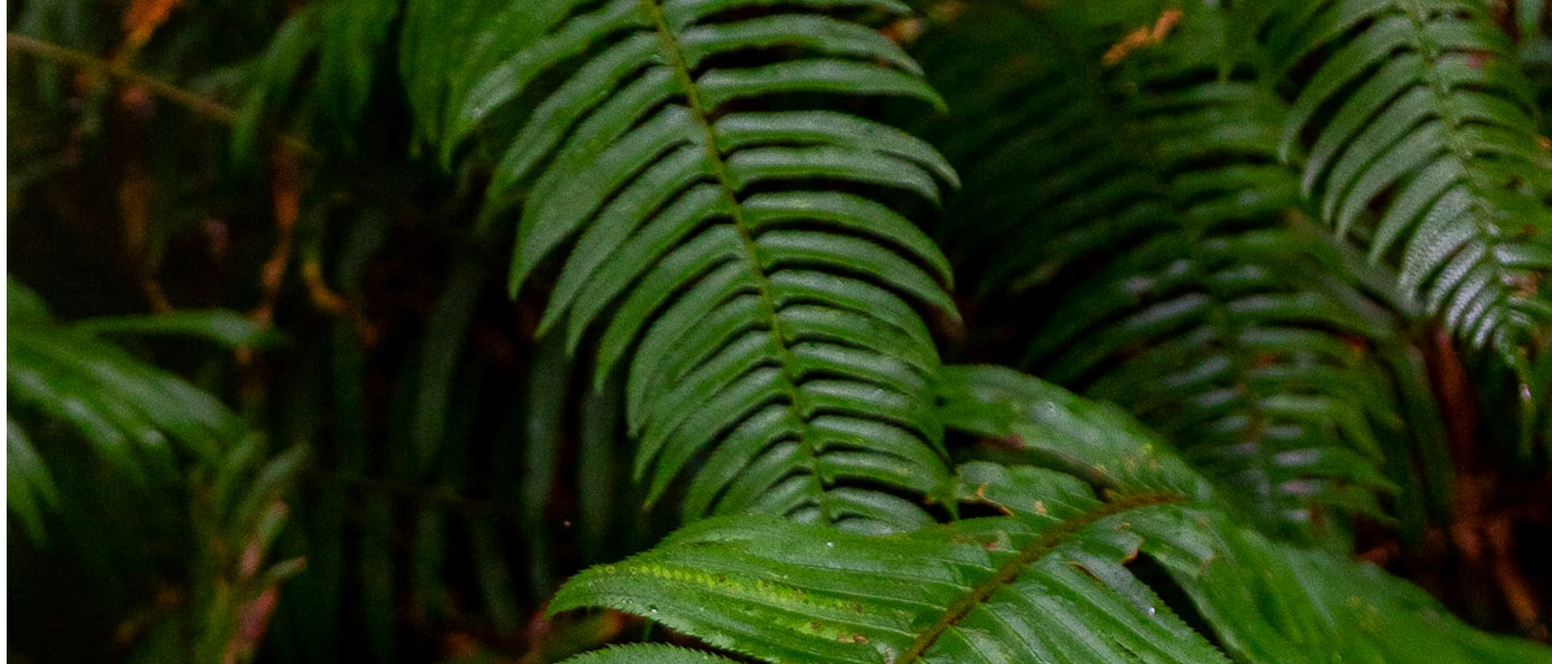
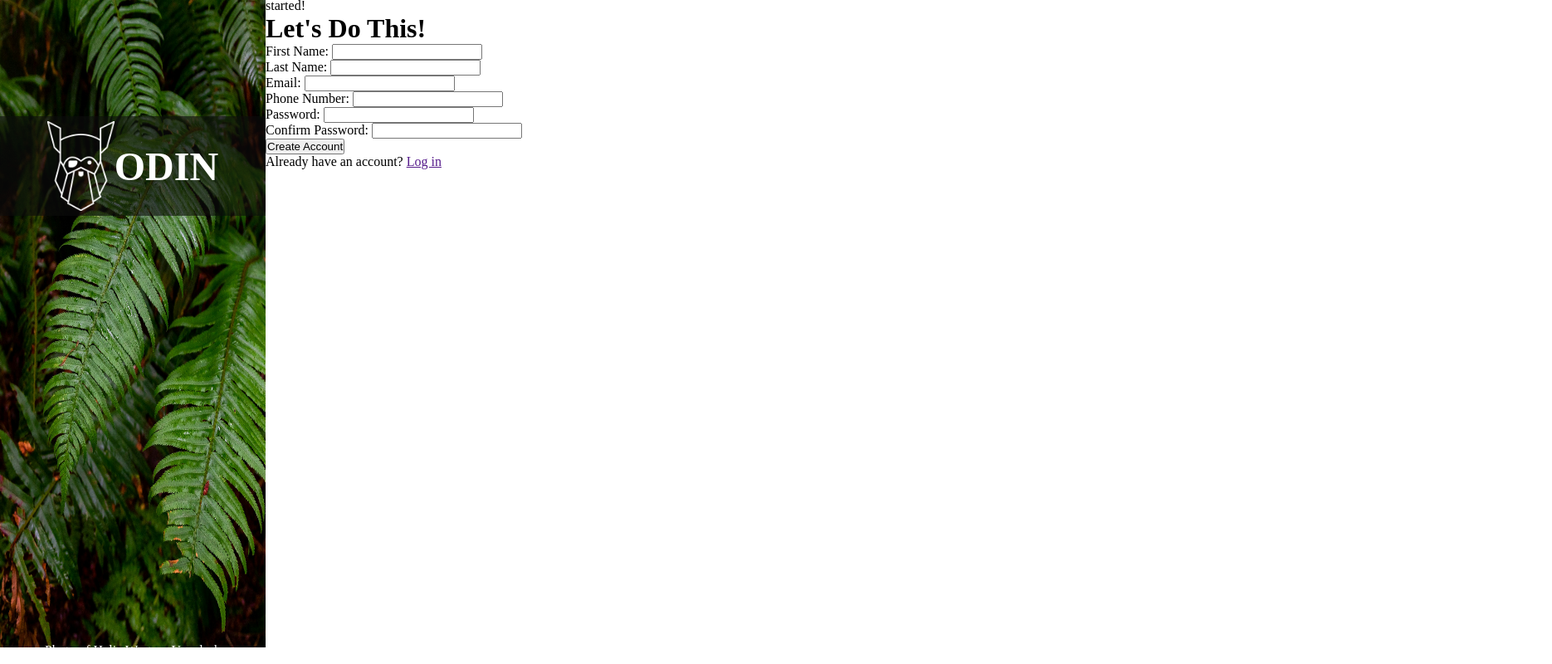
Before and after one commit to StewardRighteous/sample-signup-form, a plain HTML site: page index.html in a window 1280 px wide. Shown: the part 20-820 px from the top of the page at 83% size, 1870 px wide, since content can reach past the window. Drawn offline with Linux system fonts and the light colour scheme.

Commit message:
feat - style side container to fit

```diff
--- a/index.html
+++ b/index.html
@@ -10,16 +10,17 @@
 
 <body>
     <div class="side-container">
-        <img src="Assets/halie-west-25xggax4bSA-unsplash.jpg" alt="backgroound image">
+        <img class="background-image" src="Assets/halie-west-25xggax4bSA-unsplash.jpg" alt="background image">
         <div class="logo">
-            <img src="Assets/odin-lined.png" alt="">
-        </div>
-        <div>
-            <p>Photo of Halie West on <a
-                    href="https://unsplash.com/photos/green-leaf-plant-in-close-up-photography-25xggax4bSA">Unsplash</a>
+            <div class="logo-background">
+                <img src="Assets/odin-lined.png" alt="odin logo">
+                <h1>Odin</h1>
+            </div>
+            <p>Photo of Halie West on
+                <a href="https://unsplash.com/photos/green-leaf-plant-in-close-up-photography-25xggax4bSA">Unsplash</a>
             </p>
         </div>
-        </img>
+
     </div>
     <div class="signup-form">
         <p>
--- a/style.css
+++ b/style.css
@@ -0,0 +1,55 @@
+*{
+    margin: 0;
+    padding: 0;
+    box-sizing: border-box;
+}
+
+body{
+    display: flex;
+}
+
+.side-container{
+    height: 100vh;
+}
+
+.side-container .background-image{
+    height: 100vh;
+    position: relative;
+    width: 25vw;
+}
+
+.side-container .logo{
+    display: flex;
+    flex-flow: column wrap;
+    gap: 515px;
+    position: absolute;
+    top: 20vh;
+}
+
+.side-container .logo .logo-background{
+    background-color: rgb(12, 12, 12, 0.6);
+    height: 15vh;
+    width: max(10vw, 25vw);
+    display: flex;
+    align-items: center;
+    justify-content: center;
+}
+
+.side-container .logo .logo-background img{
+   height: 90%;
+}
+
+.side-container .logo .logo-background h1{
+    font-size: 3em;
+    color: white;
+    text-transform: uppercase;
+}
+
+.side-container .logo p{
+    text-align: center;
+    color: white;
+}
+
+.side-container .logo p a{
+    color: white;
+}
```
